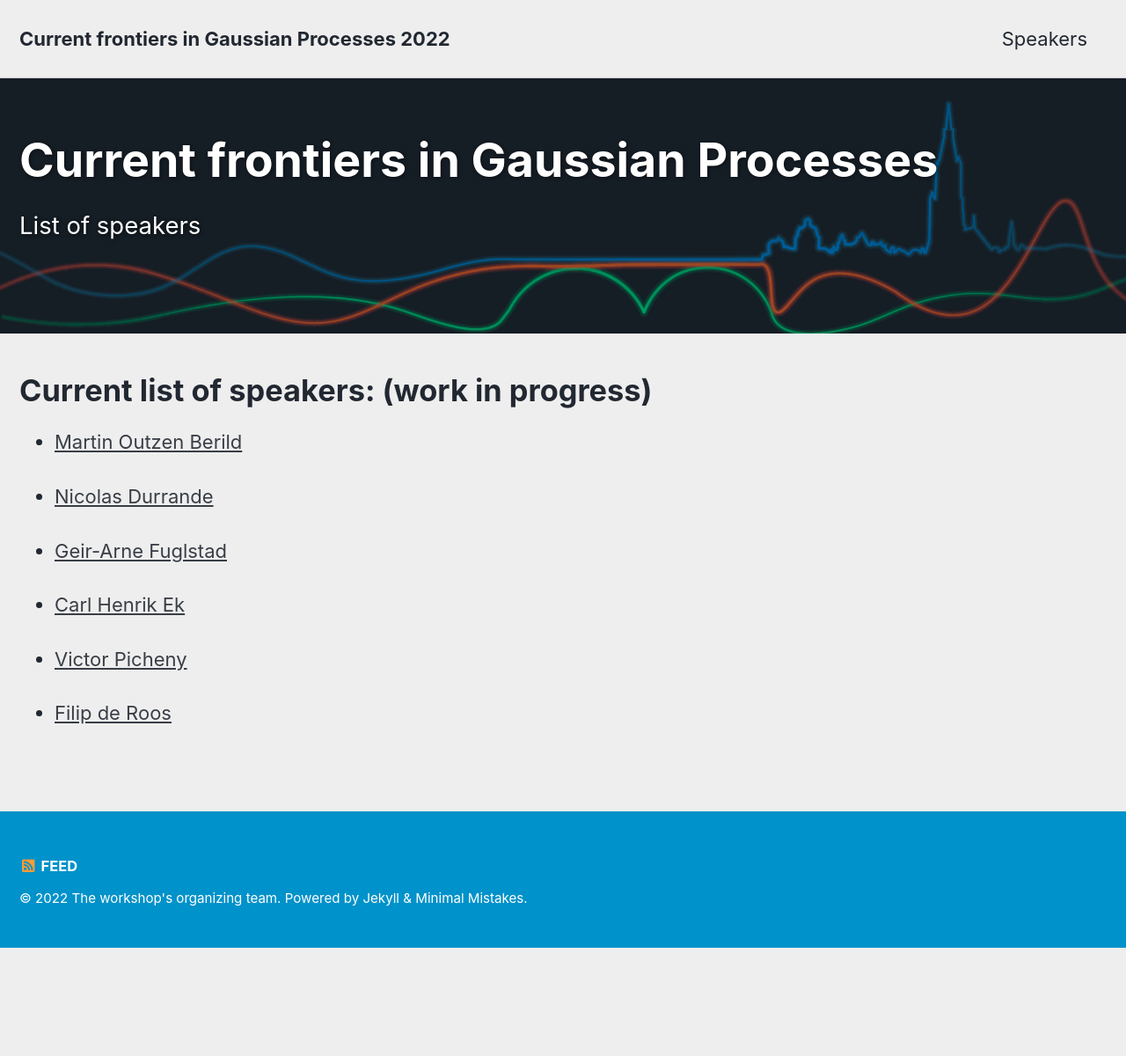
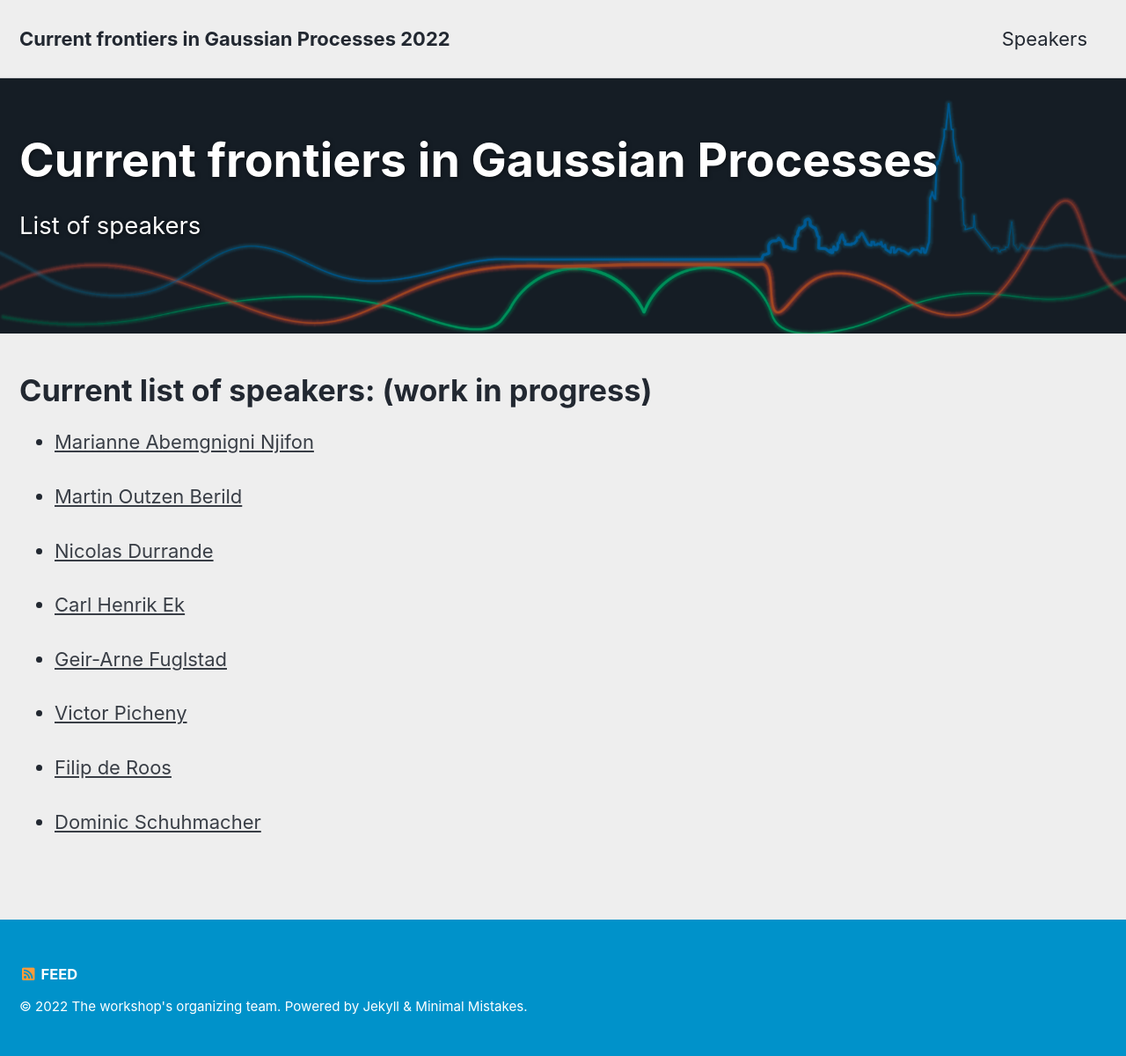
Before and after one commit to workshop-Bern-Toulouse/workshop-bern-toulouse.github.io, a Jekyll site: the page built from _pages/speakers.md, in a window 1280 px wide. Shown: the whole page at 88% size. Built offline with Jekyll 4.4.1, drawn with Linux system fonts in a browser that asks for light colours; cached includes are drawn as plain includes; before the commit the page ends 1077 px from its top, so only the background shows below that.

Commit message:
update speakers

```diff
--- a/_pages/speakers.md
+++ b/_pages/speakers.md
@@ -13,14 +13,18 @@ header:
 
 # Current list of speakers:  (work in progress)
 
+* [Marianne Abemgnigni Njifon](https://www.stochastik.math.uni-goettingen.de/index.php?id=14&username=nabemgnigni)
+
 * [Martin Outzen Berild](https://www.ntnu.edu/employees/martin.o.berild)
 
 * [Nicolas Durrande](https://sites.google.com/site/nicolasdurrandehomepage/)
 
+* [Carl Henrik Ek](http://carlhenrik.com/)
+
 * [Geir-Arne Fuglstad](https://www.ntnu.edu/employees/geir-arne.fuglstad)
-
-* [Carl Henrik Ek](http://carlhenrik.com/)
 
 * [Victor Picheny](https://sites.google.com/site/victorpicheny/)
 
 * [Filip de Roos](https://is.mpg.de/person/fderoos)
+
+* [Dominic Schuhmacher](http://www.dominic.schuhmacher.name/)
```
